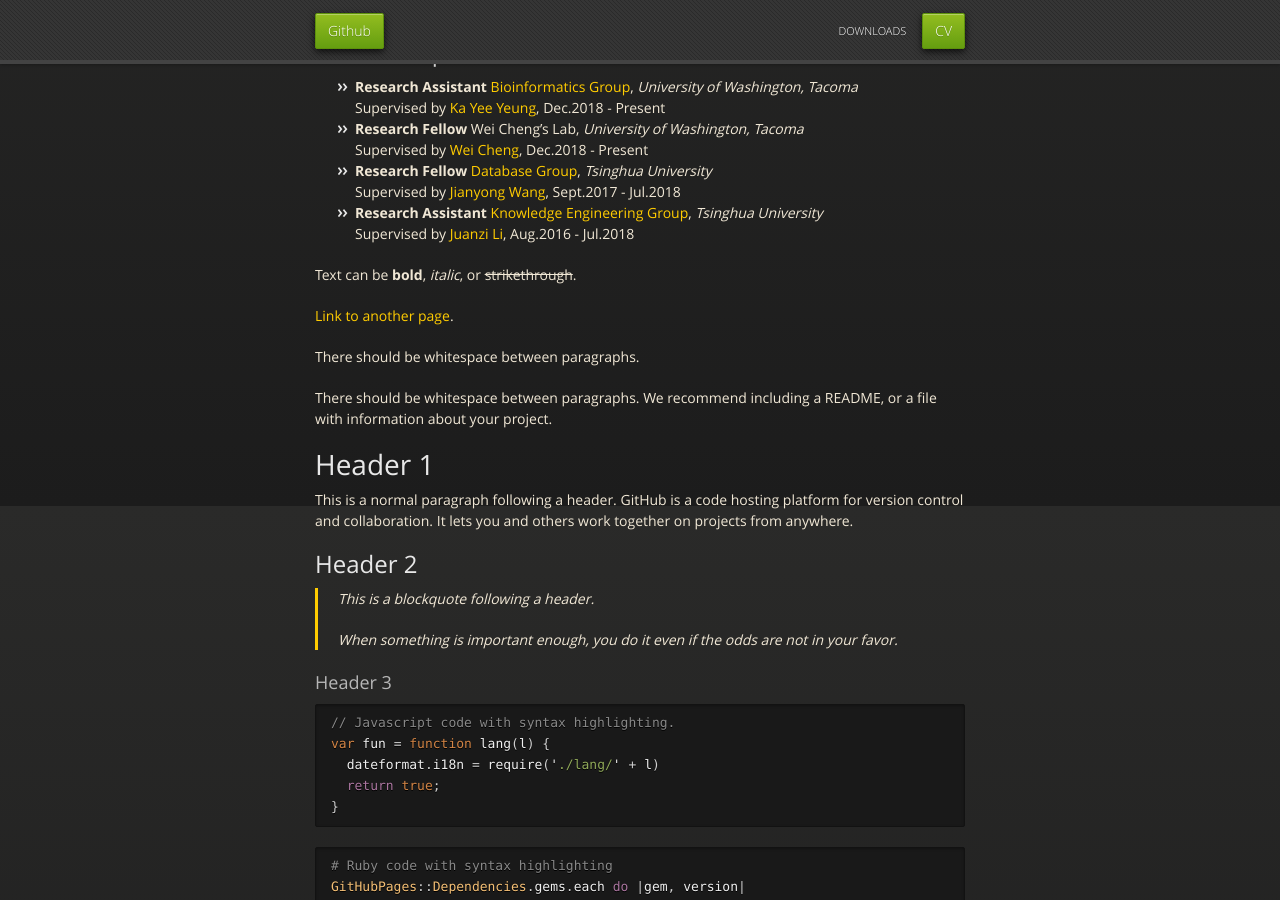
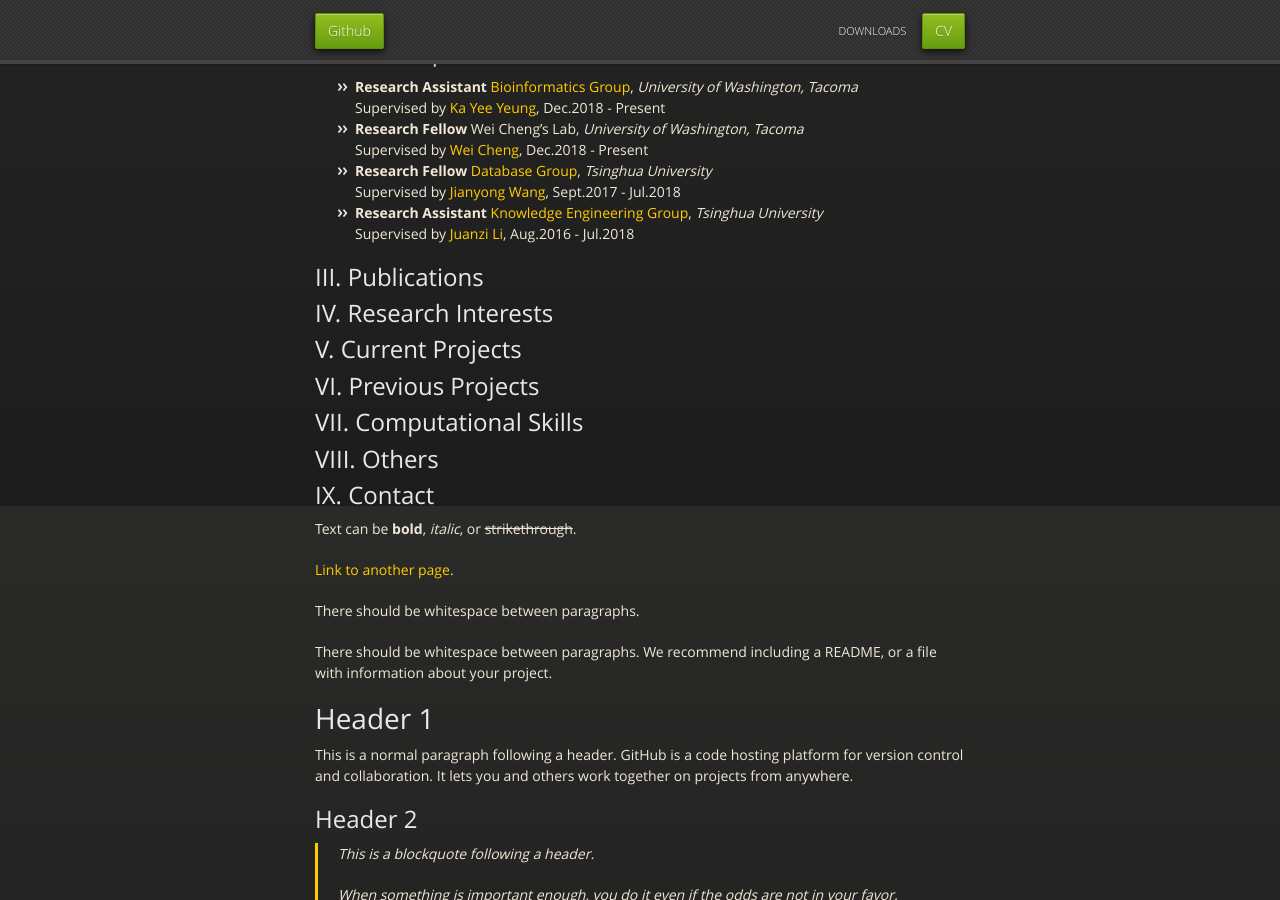
Before and after one commit to Egria/website, a Jekyll site: the page built from index.md, in a window 1280 px wide and 900 px high, scrolled down 394 px. Built offline with Jekyll 4.4.1, drawn with Linux system fonts in a browser that asks for light colours; our own code applies the rules of GitHub Pages for plain Markdown files.

Commit message:
Update index.md

```diff
--- a/index.md
+++ b/index.md
@@ -22,6 +22,21 @@ Supervised by [Wei Cheng](http://faculty.washington.edu/uwcheng/), Dec.2018 - Pr
 Supervised by [Jianyong Wang](http://dbgroup.cs.tsinghua.edu.cn/wangjy/), Sept.2017 - Jul.2018
 - **Research Assistant** [Knowledge Engineering Group](http://keg.cs.tsinghua.edu.cn/), _Tsinghua University_
 Supervised by [Juanzi Li](http://keg.cs.tsinghua.edu.cn/persons/ljz/), Aug.2016 - Jul.2018
+
+
+## III. Publications
+
+## IV. Research Interests
+
+## V. Current Projects
+
+## VI. Previous Projects
+
+## VII. Computational Skills
+
+## VIII. Others
+
+## IX. Contact
 
 Text can be **bold**, _italic_, or ~~strikethrough~~.
 
```
